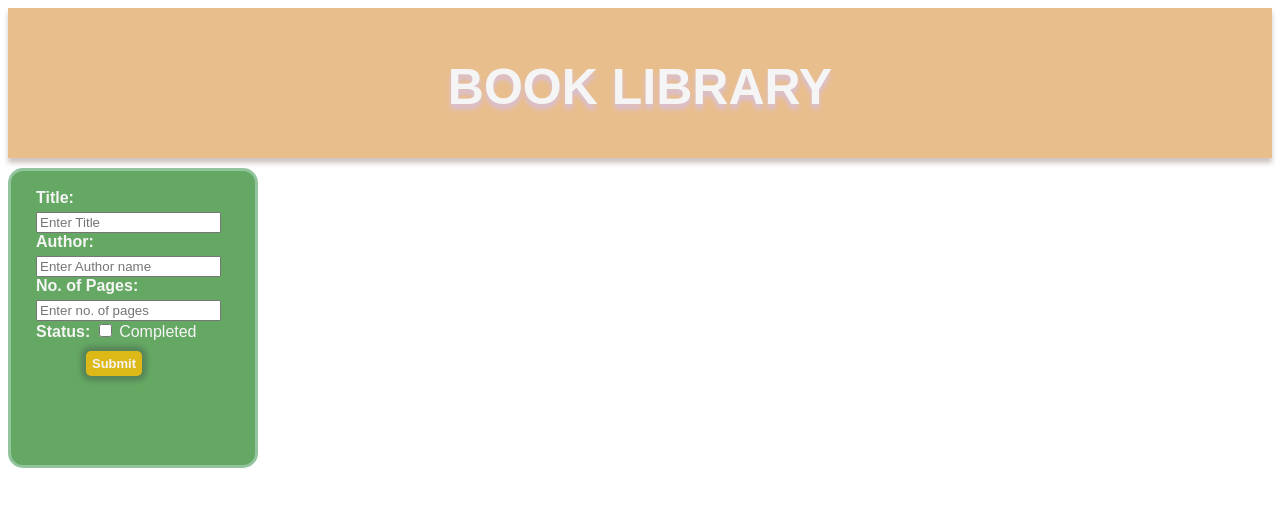
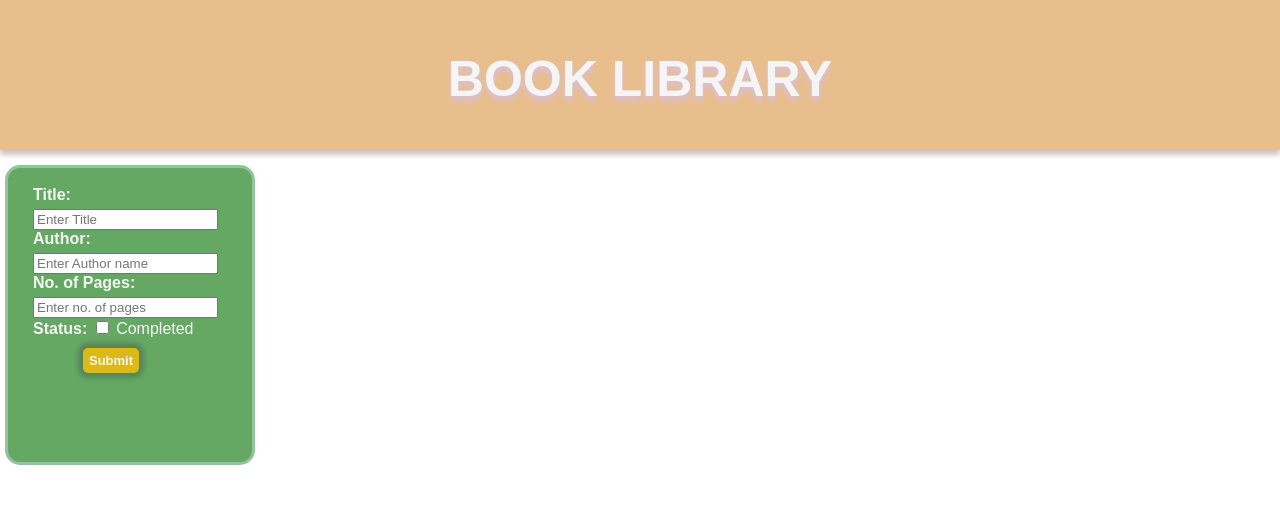
Before and after one commit to Axolotlbyte/Library, a plain HTML site: page index.html in a window 1280 px wide. Both pictures are taken after a click on the button "Add Book". Drawn offline with Linux system fonts and the light colour scheme.

Commit message:
Update style.css

```diff
--- a/style.css
+++ b/style.css
@@ -4,6 +4,8 @@
 
 body {
   font-family: Arial, Helvetica, sans-serif;
+  margin: 0;
+  padding: 0;
 }
 
 /* Float four columns side by side */
@@ -29,6 +31,7 @@ body {
   padding: 16px;
   text-align: center;
   background-color: #f3eded;
+  margin-left: 5px;
 }
 
 /* Responsive columns - one column layout (vertical) on small screens */
@@ -89,10 +92,7 @@ body {
   display: none; /* Hidden by default */
   width: 250px; /* Full width (cover the whole page) */
   height: 300px; /* Full height (cover the whole page) */
-  margin-top: auto;
-  margin-left: auto;
-  margin-right: auto;
-  margin-bottom: auto;
+  margin: 5px;
   border-radius: 15px;
   border: 3px solid rgb(146, 196, 158);
   background-color: rgb(101, 168, 99); /* Black background with opacity */
```
